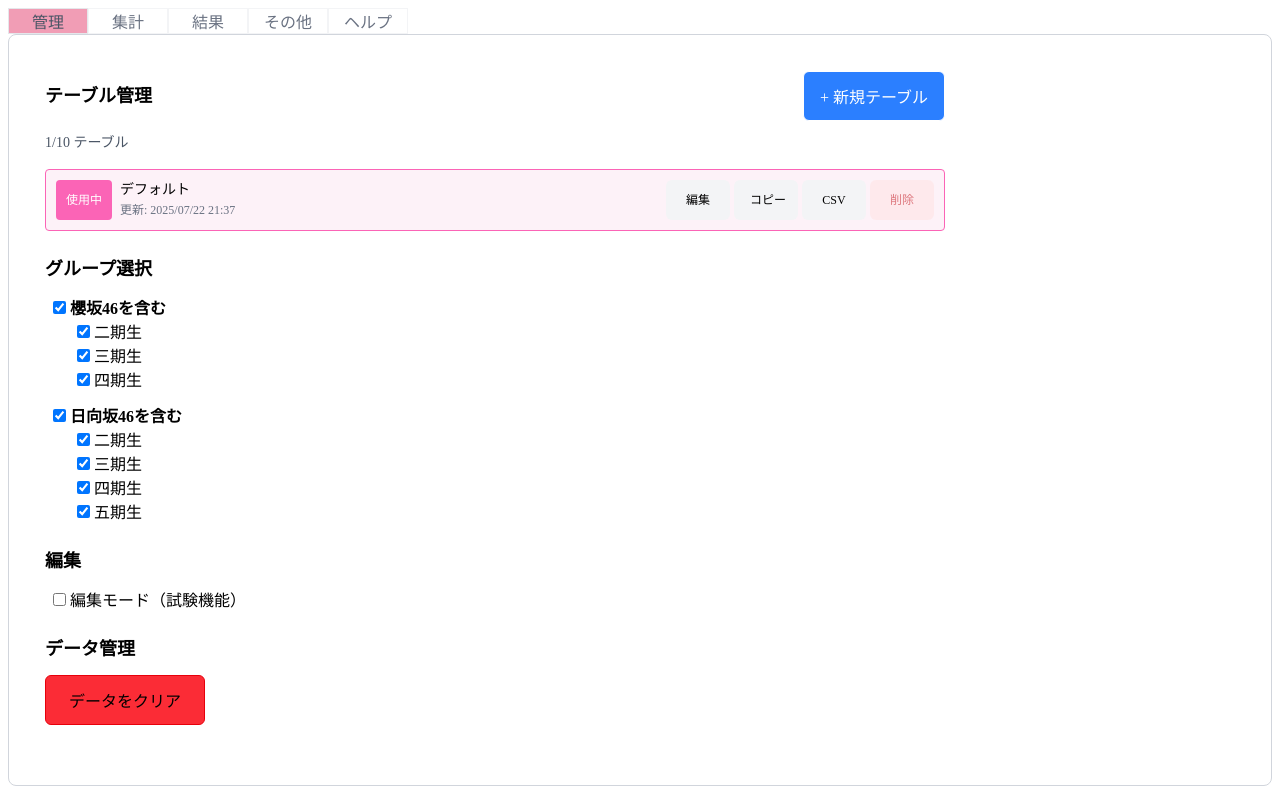
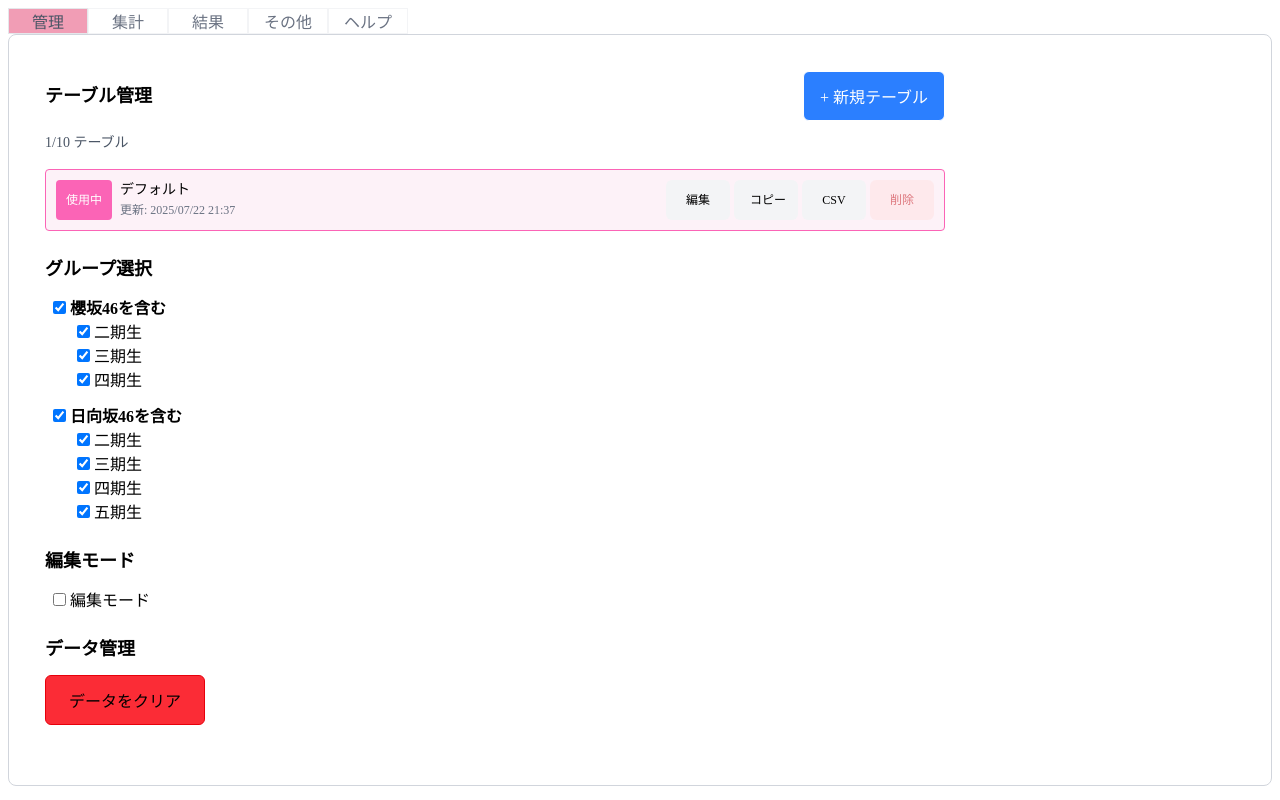
Before and after one commit to akazs/karasu, a SvelteKit app: page / in a window 1280 px wide. Built offline with nearby package versions, Linux system fonts and the light colour scheme.

Commit message:
remove the experimental text & cosmetics

```diff
--- a/src/routes/management.svelte
+++ b/src/routes/management.svelte
@@ -348,11 +348,11 @@
 
   <!-- Edit Mode Section -->
   <section class="mb-6">
-    <h2 class="text-lg font-bold mb-3">編集</h2>
+    <h2 class="text-lg font-bold mb-3">編集モード</h2>
     <div class="ml-2">
       <label>
         <input type="checkbox" bind:checked={editMode.enabled} />
-        編集モード（試験機能）
+        編集モード
       </label>
     </div>
   </section>
--- a/src/routes/utils.svelte
+++ b/src/routes/utils.svelte
@@ -14,9 +14,7 @@
 </script>
 
 <section class="mb-6">
-  <h2 class="text-lg font-bold mb-3 border-b-2 border-gray-300 pb-2">
-    シミュレーション（試験機能）
-  </h2>
+  <h2 class="text-lg font-bold mb-3 border-gray-300 pb-2">シミュレーション</h2>
   <div class="ml-2">
     <input type="text" bind:value={n_members} />名 ×
     <input type="text" bind:value={n_cuts} />カット ×
```
